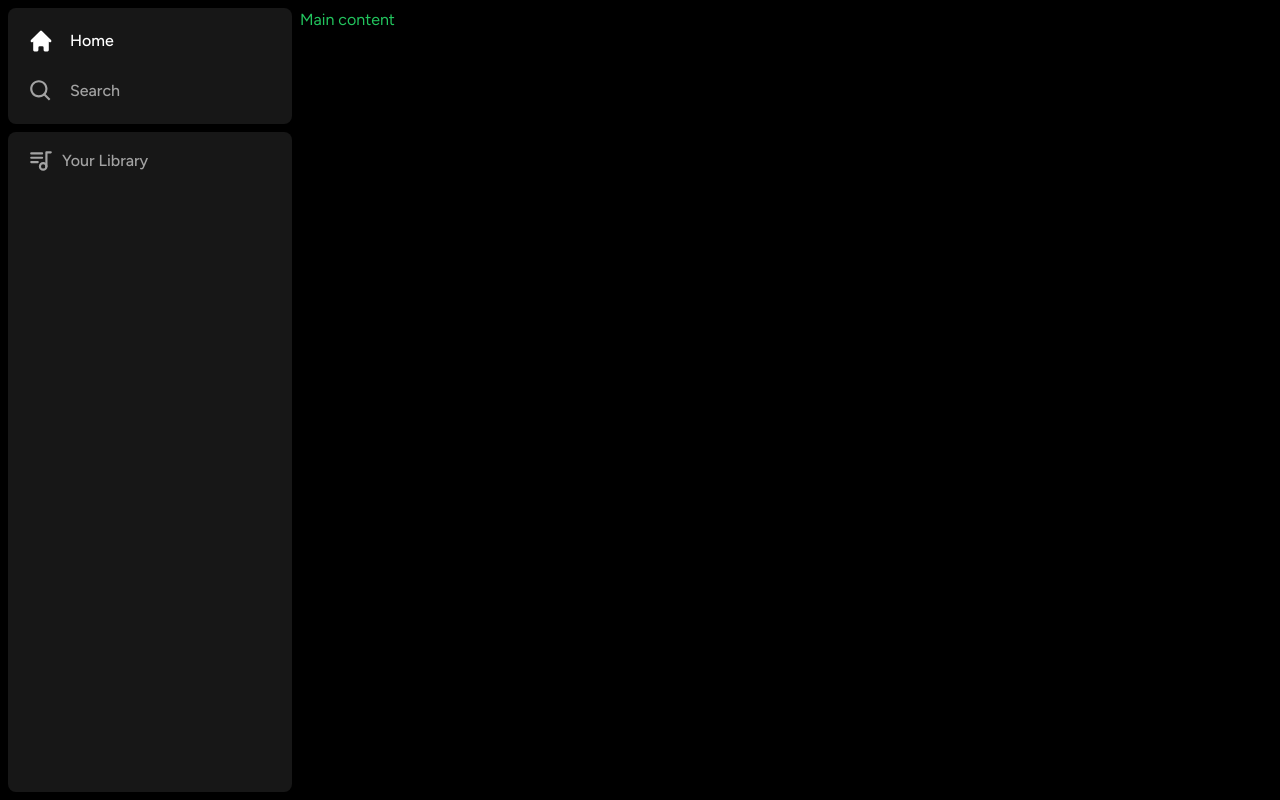
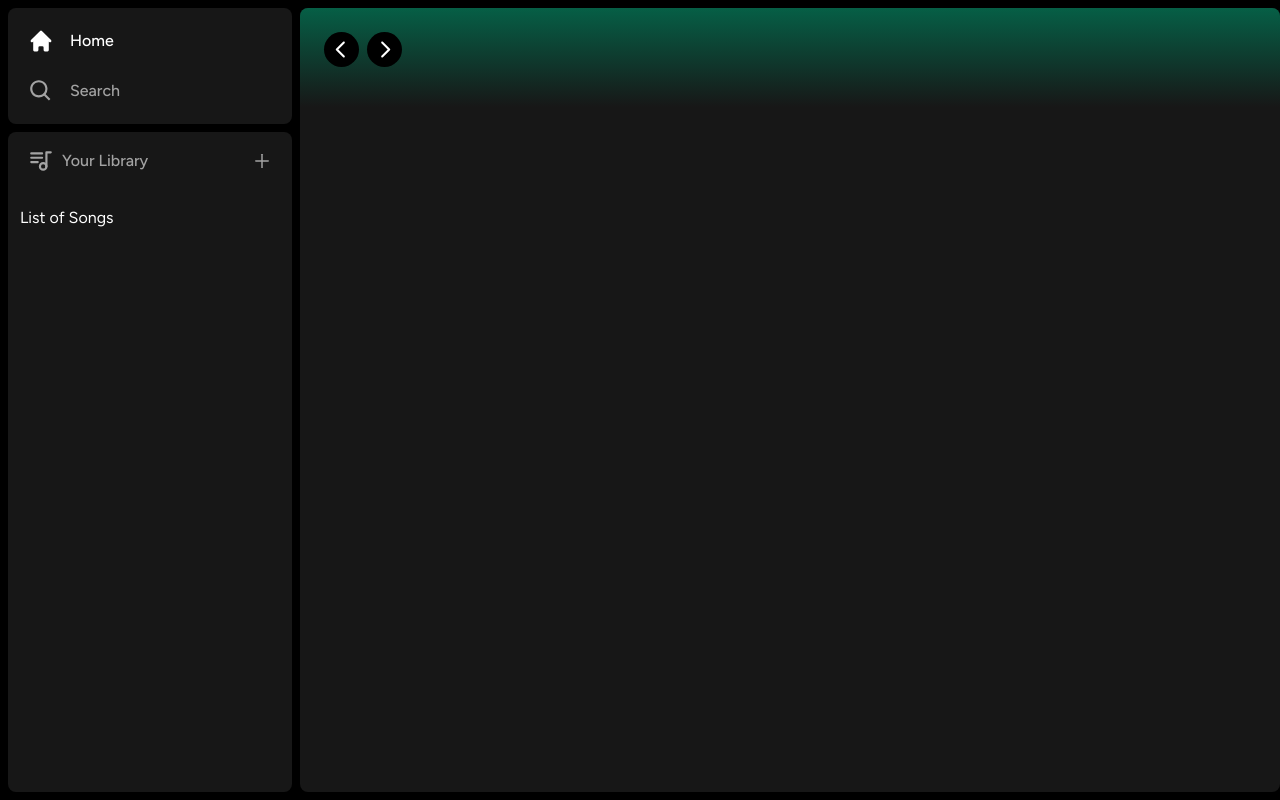
Before and after one commit to bvcr93/spotify-clone, a Next.js app: page / in a window 1280 px wide. Built offline with nearby package versions, Linux system fonts and the light colour scheme.

Commit message:
header styling desktop

```diff
--- a/app/(site)/page.tsx
+++ b/app/(site)/page.tsx
@@ -1,7 +1,10 @@
-import React from 'react'
+import React from "react";
+import Header from "../components/Header";
 
-export default function HomePage() {
+export default async function HomePage() {
   return (
-    <div className='text-green-500'>Main content</div>
-  )
+    <div className="bg-neutral-900 rounded-lg h-full w-full overflow-hidden overflow-y-auto">
+      <Header>dfg</Header>
+    </div>
+  );
 }
--- /dev/null
+++ b/app/components/Header.tsx
@@ -0,0 +1,42 @@
+"use client";
+import { RxCaretLeft } from "react-icons/rx";
+import { RxCaretRight } from "react-icons/rx";
+import React from "react";
+import { useRouter } from "next/navigation";
+import { twMerge } from "tailwind-merge";
+interface HeaderProps {
+  children: React.ReactNode;
+  className?: string;
+}
+
+export default function Header({ children, className }: HeaderProps) {
+  const router = useRouter();
+  const handleLogout = () => {
+    // handle logout
+  };
+  return (
+    <div
+      className={twMerge(
+        `h-fit bg-gradient-to-b from-emerald-800 p-6`,
+        className
+      )}
+    >
+      <div className="w-full mb-4 flex items-center justify-between">
+        <div className="hidden md:flex gap-x-2 items-center">
+          <button
+            onClick={() => router.back()}
+            className="rounded-full bg-black flex items-center justify-center hover:opacity-75 transition"
+          >
+            <RxCaretLeft size={35} className="text-white" />
+          </button>
+          <button
+            onClick={() => router.forward()}
+            className="rounded-full bg-black flex items-center justify-center hover:opacity-75 transition"
+          >
+            <RxCaretRight size={35} className="text-white" />
+          </button>
+        </div>
+      </div>
+    </div>
+  );
+}
--- a/app/components/Library.tsx
+++ b/app/components/Library.tsx
@@ -1,5 +1,6 @@
 "use client";
 import { TbPlaylist } from "react-icons/tb";
+import { AiOutlinePlus } from "react-icons/ai";
 export default function Library() {
   const onClick = () => {
     //handle upload
@@ -12,7 +13,13 @@ export default function Library() {
           <TbPlaylist size={26} className="text-neutral-400" />
           <p className="text-neutral-400 font-medium text-md">Your Library</p>
         </div>
+        <AiOutlinePlus
+          onClick={onClick}
+          size={20}
+          className="text-neutral-400 hover:text-white transition cursor-pointer"
+        />
       </div>
+      <div className="flex flex-col gap-y-2 mt-4 px-3">List of Songs</div>
     </div>
   );
 }
--- /dev/null
+++ b/app/loading.tsx
@@ -0,0 +1,15 @@
+import React from 'react'
+import { Skeleton } from '@/components/ui/skeleton'
+export default function Loading() {
+  return (
+    <div className="grid grid-cols-2 mt-20 gap-2 ">
+    {Array.from({length: 12, }, (_, i) => i + 1).splice(10, 15).map((todo: any) => (
+      <div key={todo} className="h-20  border border-pink-500">
+        <Skeleton className="text-blue-500 h-6 w-1/2"></Skeleton>
+        <p>lorem20</p>
+
+      </div>
+    ))}
+  </div>
+  )
+}
--- /dev/null
+++ b/components/ui/skeleton.tsx
@@ -0,0 +1,15 @@
+import { cn } from "@/lib/utils"
+
+function Skeleton({
+  className,
+  ...props
+}: React.HTMLAttributes<HTMLDivElement>) {
+  return (
+    <div
+      className={cn("animate-pulse rounded-md bg-muted", className)}
+      {...props}
+    />
+  )
+}
+
+export { Skeleton }
```
